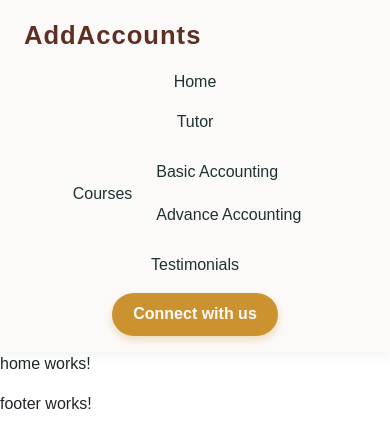
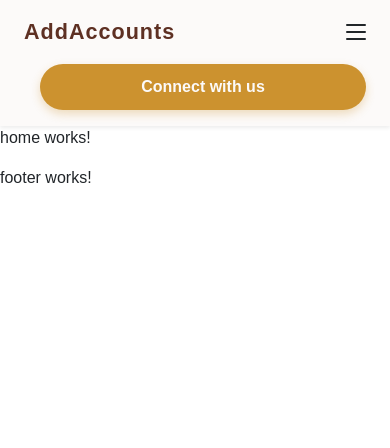
Before and after one commit to Gaurav-Sanchania/AddAccounts_Website, an Angular app: page / in a window 390 px wide. Shown: the top 448 px of the page. Built offline with nearby package versions, Linux system fonts and the light colour scheme.

Commit message:
Navabar - Optimization for smaller/mobile resolution. Completed

```diff
--- a/angular.json
+++ b/angular.json
@@ -26,6 +26,7 @@
             ],
             "styles": [
               "node_modules/bootstrap/dist/css/bootstrap.min.css",
+              "node_modules/bootstrap-icons/font/bootstrap-icons.css",
               "src/styles.css"
             ]
           },
--- a/package.json
+++ b/package.json
@@ -29,6 +29,7 @@
     "@angular/platform-browser": "^20.3.0",
     "@angular/router": "^20.3.0",
     "bootstrap": "^5.3.8",
+    "bootstrap-icons": "^1.13.1",
     "rxjs": "~7.8.0",
     "tslib": "^2.3.0",
     "zone.js": "~0.15.0"
--- a/src/components/shared/navbar/navbar.css
+++ b/src/components/shared/navbar/navbar.css
@@ -1,71 +1,8 @@
-/* ==== NAVBAR ==== */
-nav {
-    background-color: #FCFAF9;
-    display: flex;
-    justify-content: space-between;
-    align-items: center;
-    padding: 1rem 2rem;
-    box-shadow: 0 2px 12px rgba(30, 50, 49, 0.08);
-    position: sticky;
-    top: 0;
-    z-index: 100;
-    transition: background-color 0.3s ease;
-}
+/* =========================================================
+   NAVBAR ENHANCED CSS (Bootstrap + Angular Compatible)
+   ========================================================= */
 
-/* ==== LOGO ==== */
-.logo {
-    font-size: 1.6rem;
-    font-weight: 700;
-    color: #5E3023;
-    text-decoration: none;
-    letter-spacing: 1px;
-    white-space: nowrap;
-}
-
-/* ==== NAV LINKS ==== */
-.nav-links {
-    list-style: none;
-    display: flex;
-    align-items: center;
-    gap: 3rem;
-    margin: 0;
-    padding: 0;
-}
-
-.nav-links li {
-    display: flex;
-    align-items: center;
-    position: relative;
-}
-
-/* ==== TOP-LEVEL NAV LINKS ==== */
-.nav-links>li>a {
-    text-decoration: none;
-    color: #1E3231;
-    font-weight: 500;
-    position: relative;
-    display: inline-flex;
-    align-items: center;
-    transition: color 0.3s ease;
-}
-
-.nav-links>li>a span {
-    display: inline-block;
-    transition: transform 0.3s cubic-bezier(0.25, 1, 0.5, 1);
-    transform-origin: center center;
-    backface-visibility: hidden;
-}
-
-/* Hover for top-level links */
-.nav-links>li>a:hover {
-    color: #CC922F;
-}
-
-.nav-links>li>a:hover span {
-    transform: translateY(2px) scale(1.05);
-    opacity: 0.95;
-}
-
+/* ==== NAV LINK HOVER UNDERLINE ==== */
 .nav-links>li>a::after {
     content: "";
     position: absolute;
@@ -74,7 +11,6 @@ nav {
     width: 100%;
     height: 2px;
     background-color: #CC922F;
-    border-radius: 2px;
     transform: scaleX(0);
     transform-origin: center;
     transition: transform 0.3s cubic-bezier(0.25, 1, 0.5, 1);
@@ -84,31 +20,27 @@ nav {
     transform: scaleX(1);
 }
 
-/* ==== KEEP LINK ACTIVE WHEN DROPDOWN IS VISIBLE ==== */
-.nav-links li:hover>a {
-    color: #CC922F;
+.nav-links>li>a:hover {
+    color: #CC922F !important;
 }
 
-.nav-links li:hover>a span {
+.nav-links>li>a:hover span {
     transform: translateY(2px) scale(1.05);
-    opacity: 0.95;
+    transition: transform 0.3s cubic-bezier(0.25, 1, 0.5, 1);
 }
 
-.nav-links li:hover>a::after {
-    transform: scaleX(1);
-}
-
-/* ==== DROPDOWN (IMPROVED) ==== */
+/* =========================================================
+   DROPDOWN MENU
+   ========================================================= */
 .dropdown {
     list-style: none;
     position: absolute;
-    top: calc(100% + 1rem);
-    /* visually 1rem lower */
+    top: calc(100% + 0.6rem);
     left: 0;
     background-color: #FCFAF9;
     box-shadow: 0 4px 10px rgba(30, 50, 49, 0.1);
     border-radius: 6px;
-    padding: 0.5rem 0;
+    padding: 0;
     opacity: 0;
     visibility: hidden;
     transform: translateY(10px);
@@ -117,30 +49,27 @@ nav {
     z-index: 50;
 }
 
-/* Hover bridge to prevent flicker */
-.nav-links li::after {
-    content: "";
-    position: absolute;
-    top: 100%;
-    left: 0;
-    width: 100%;
-    height: 1rem;
-    /* same as dropdown gap */
+/* When Angular adds .show */
+.dropdown.show {
+    opacity: 1 !important;
+    visibility: visible !important;
+    transform: translateY(0) !important;
 }
 
-/* Show dropdown on hover */
-.nav-links li:hover>.dropdown {
-    opacity: 1;
-    visibility: visible;
-    transform: translateY(0);
+/* Hover (Desktop) */
+@media (min-width: 769px) {
+    .nav-links li:hover>.dropdown {
+        opacity: 1;
+        visibility: visible;
+        transform: translateY(0);
+    }
 }
 
-/* Dropdown link styles */
+/* Dropdown link hover effect */
 .dropdown li a {
     display: block;
-    width: 100%;
+    padding: 0.6rem 1rem;
     text-decoration: none;
-    padding: 0.6rem 1rem;
     color: #1E3231;
     font-weight: 500;
     transition: background 0.2s ease, color 0.2s ease;
@@ -148,69 +77,168 @@ nav {
 
 .dropdown li a:hover {
     background-color: rgba(204, 146, 47, 0.1);
-    color: #CC922F;
+    color: #CC922F !important;
 }
 
-/* ==== BUTTON ==== */
-.nav-btn {
-    background-color: #CC922F;
-    color: #FCFAF9;
-    border: none;
-    padding: 0.6rem 1.3rem;
-    border-radius: 25px;
-    font-weight: 600;
-    cursor: pointer;
-    transition: all 0.3s ease;
-    box-shadow: 0 4px 10px rgba(204, 146, 47, 0.3);
-    white-space: nowrap;
+/* =========================================================
+   NAV BUTTON HOVER
+   ========================================================= */
+.nav-btn:hover {
+    transform: translateY(-2px);
+    box-shadow: 0 8px 18px rgba(204, 146, 47, 0.45) !important;
 }
 
-.nav-btn:hover {
-    background-color: #C08552;
-    transform: translateY(-2px);
-    box-shadow: 0 6px 14px rgba(192, 133, 82, 0.35);
+/* =========================================================
+   MOBILE MENU TOGGLE (Animated version)
+   ========================================================= */
+.menu-toggle {
+    display: none;
+    flex-direction: column;
+    justify-content: space-between;
+    width: 20px;
+    height: 16px;
+    cursor: pointer;
 }
 
-/* ==== RESPONSIVE ==== */
+.menu-toggle span {
+    height: 2px;
+    width: 20px;
+    background-color: #212529;
+    border-radius: 2px;
+    transition: transform 0.35s cubic-bezier(0.68, -0.55, 0.27, 1.55),
+        opacity 0.3s ease,
+        background-color 0.3s ease;
+}
+
+/* ===== Active state (Menu Open) ===== */
+.menu-toggle.active span:nth-child(1) {
+    transform: translateY(7px) rotate(45deg);
+    animation: morphDown 0.35s ease;
+}
+
+.menu-toggle.active span:nth-child(2) {
+    opacity: 0;
+}
+
+.menu-toggle.active span:nth-child(3) {
+    transform: translateY(-7px) rotate(-45deg);
+    animation: morphUp 0.35s ease;
+}
+
+/* ===== Keyframes for bounce-like morph ===== */
+@keyframes morphDown {
+    0% {
+        transform: translateY(0) rotate(0deg);
+    }
+
+    50% {
+        transform: translateY(5px) rotate(25deg);
+    }
+
+    100% {
+        transform: translateY(7px) rotate(45deg);
+    }
+}
+
+@keyframes morphUp {
+    0% {
+        transform: translateY(0) rotate(0deg);
+    }
+
+    50% {
+        transform: translateY(-5px) rotate(-25deg);
+    }
+
+    100% {
+        transform: translateY(-7px) rotate(-45deg);
+    }
+}
+
+/* =========================================================
+   RESPONSIVE (MOBILE)
+   ========================================================= */
 @media (max-width: 768px) {
     nav {
-        flex-direction: column;
-        align-items: flex-start;
-        padding: 1rem 1.5rem;
+        flex-wrap: wrap;
+        padding: 1rem 1.5rem !important;
+    }
+
+    .menu-toggle {
+        display: flex;
+        margin-left: auto;
     }
 
     .nav-links {
-        flex-direction: column;
+        flex-direction: column !important;
         width: 100%;
         margin-top: 1rem;
-        gap: 1rem;
+        gap: 1rem !important;
+        max-height: 0;
+        overflow: hidden;
+        opacity: 0;
+        visibility: hidden;
+        transition: all 0.3s ease;
+    }
+
+    .nav-links>li,
+    .nav-links>li>a {
+        width: 100%;
+    }
+
+    .nav-links.active {
+        max-height: 600px;
+        opacity: 1;
+        visibility: visible;
     }
 
     .nav-links>li>a::after {
         display: none;
     }
 
-    .dropdown {
-        position: static;
-        box-shadow: none;
-        background: transparent;
-        padding: 0;
-        transform: none;
-        visibility: visible;
-        opacity: 1;
+    .has-dropdown i {
+        font-size: 1rem;
+        margin-left: 0.5rem;
+        transition: transform 0.3s ease;
     }
 
-    .nav-links li::after {
-        display: none;
-        /* disable hover bridge on mobile */
+    /* =========================================================
+     Mobile dropdown (smooth transition version)
+     ========================================================= */
+    .has-dropdown {
+        position: relative;
+        display: flex;
+        flex-direction: column;
+    }
+
+    .has-dropdown .dropdown {
+        position: static;
+        box-shadow: none !important;
+        background: transparent !important;
+        padding-left: 1rem;
+        /* remove display toggle (we'll use animation) */
+        display: block;
+        max-height: 0;
+        overflow: hidden;
+        opacity: 0;
+        visibility: hidden;
+        transform: translateY(-6px);
+        transition: all 0.3s ease;
+    }
+
+    .has-dropdown .dropdown.show {
+        max-height: 500px;
+        /* enough space for list items */
+        opacity: 1;
+        visibility: visible;
+        transform: translateY(0);
     }
 
     .dropdown li a {
-        padding-left: 1.5rem;
+        padding-left: 1.5rem !important;
     }
 
     .nav-btn {
-        align-self: center;
+        width: 100%;
         margin-top: 1rem;
     }
 }
--- a/src/components/shared/navbar/navbar.html
+++ b/src/components/shared/navbar/navbar.html
@@ -1,21 +1,66 @@
 <!-- ==== NAVBAR START ==== -->
-<nav>
-  <a href="#" class="logo">AddAccounts</a>
-  <ul class="nav-links">
-    <li><a href="#"><span>Home</span></a></li>
-    <li><a href="#"><span>Tutor</span></a></li>
+<nav class="d-flex justify-content-between align-items-center px-4 py-3 shadow-sm sticky-top w-100"
+  style="background-color:#FCFAF9;box-sizing:border-box;z-index:100;">
+  <a href="#" class="logo fs-4 fw-bold text-decoration-none text-nowrap" style="color:#5E3023;letter-spacing:1px;">
+    AddAccounts
+  </a>
 
-    <!-- Nav item with dropdown -->
-    <li>
-      <a href="#"><span>Courses</span></a>
-      <ul class="dropdown">
-        <li><a href="#"><span>Basic Accounting</span></a></li>
-        <li><a href="#"><span>Advance Accounting</span></a></li>
-      </ul>
+  <!-- Mobile Menu Toggle -->
+  <button class="menu-toggle d-md-none border-0 bg-transparent p-0" (click)="toggleMenu()" [class.active]="isMenuOpen"
+    aria-label="Toggle menu" aria-expanded="{{isMenuOpen}}" aria-controls="main-navigation">
+    <span class="d-block bg-dark rounded-1"></span>
+    <span class="d-block bg-dark rounded-1 my-1"></span>
+    <span class="d-block bg-dark rounded-1"></span>
+  </button>
+
+  <ul id="main-navigation" class="nav-links list-unstyled d-flex align-items-center gap-5 m-0 p-0 transition-all"
+    [class.active]="isMenuOpen">
+    <li class="position-relative">
+      <a href="#"
+        class="text-decoration-none text-dark fw-medium d-inline-flex align-items-center position-relative justify-content-center">
+        <span>Home</span>
+      </a>
     </li>
 
-    <li><a href="#"><span>Testimonials</span></a></li>
+    <li class="position-relative">
+      <a href="#"
+        class="text-decoration-none text-dark fw-medium d-inline-flex align-items-center position-relative justify-content-center">
+        <span>Tutor</span>
+      </a>
+    </li>
+
+    <!-- Courses Dropdown -->
+    <li class="position-relative has-dropdown">
+      <a href="javascript:void(0)" (click)="toggleDropdown()" [attr.aria-expanded]="isDropdownOpen" aria-haspopup="true"
+        class="text-decoration-none text-dark fw-medium d-inline-flex align-items-center position-relative justify-content-center">
+        <span>Courses</span>
+        <i class="bi chevron d-md-none ms-2" [ngClass]="isDropdownOpen ? 'bi-chevron-up open' : 'bi-chevron-down'"
+          aria-hidden="true"></i>
+      </a>
+
+      <ul class="dropdown list-unstyled bg-light shadow rounded-2 mt-2 d-flex flex-column" [class.show]="isDropdownOpen"
+        style="min-width:180px; top:100%; left:0;">
+        <li>
+          <a href="#" class="d-block px-3 py-2 text-decoration-none text-dark fw-medium">Basic Accounting</a>
+        </li>
+        <li>
+          <a href="#" class="d-block px-3 py-2 text-decoration-none text-dark fw-medium">Advance Accounting</a>
+        </li>
+      </ul>
+
+    </li>
+
+    <li class="position-relative">
+      <a href="#"
+        class="text-decoration-none text-dark fw-medium d-inline-flex align-items-center position-relative justify-content-center">
+        <span>Testimonials</span>
+      </a>
+    </li>
   </ul>
-  <button class="nav-btn">Connect with us</button>
+
+  <button class="nav-btn btn fw-semibold text-nowrap ms-3"
+    style="background-color:#CC922F;color:#FCFAF9;border-radius:25px;box-shadow:0 4px 10px rgba(204,146,47,0.3);padding:0.6rem 1.3rem;">
+    Connect with us
+  </button>
 </nav>
 <!-- ==== NAVBAR END ==== -->
--- a/src/components/shared/navbar/navbar.ts
+++ b/src/components/shared/navbar/navbar.ts
@@ -1,11 +1,28 @@
 import { Component } from '@angular/core';
+import { NgClass } from '@angular/common';
 
 @Component({
   selector: 'app-navbar',
-  imports: [],
+  imports: [NgClass],
   templateUrl: './navbar.html',
-  styleUrl: './navbar.css'
+  styleUrl: './navbar.css',
 })
 export class Navbar {
+  isMenuOpen = false;
+  isDropdownOpen = false;
 
+  toggleMenu(): void {
+    this.isMenuOpen = !this.isMenuOpen;
+    // Reset dropdown when closing mobile menu
+    if (!this.isMenuOpen) {
+      this.isDropdownOpen = false;
+    }
+  }
+
+  toggleDropdown(): void {
+    // Only allow dropdown toggle on mobile
+    if (window.innerWidth <= 768) {
+      this.isDropdownOpen = !this.isDropdownOpen;
+    }
+  }
 }
```
Also changed, not shown: 2 other files (tests, documents, lock files or other folders).
